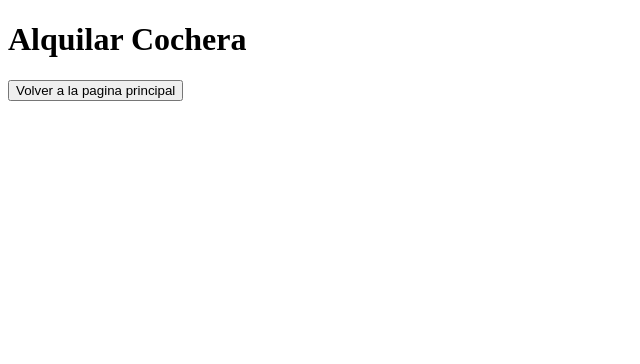
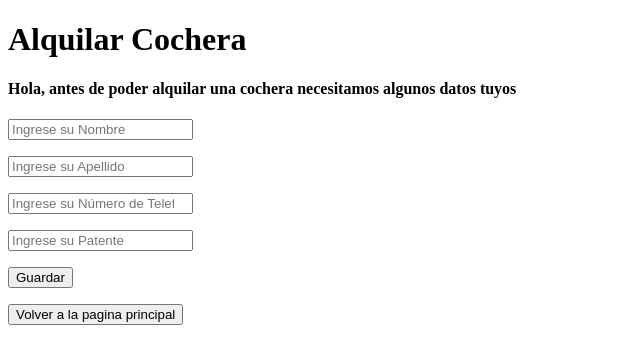
Before and after one commit to feliann/ProyectoEPT, a PHP site: page /AlquilarCochera.php in a window 1280 px wide. Shown: the top 364 px of the page, without its empty margins (0-640 px from the left). Run offline with PHP 8.4, Linux system fonts and the light colour scheme.

Commit message:
Add files via upload

```diff
--- a/ProyectoEPT/Pagina/Php/AlquilarCochera.php
+++ b/ProyectoEPT/Pagina/Php/AlquilarCochera.php
@@ -12,6 +12,31 @@
 <h1>Alquilar Cochera</h1>
 
 <header>
+<p>
+    <h4>Hola, antes de poder alquilar una cochera necesitamos algunos datos tuyos</h4>
+</p>
+<form action="Alquilar.php" method = "POST">
+
+<input class="controls" type="text" name="Nombre" id="Nombre" placeholder="Ingrese su Nombre">
+
+<p></p>
+
+<input class="controls" type="text" name="Apellido" id="Apellido" placeholder="Ingrese su Apellido">
+
+<p></p>
+
+<input class="controls" type="number" name="Telefono" id="Telefono" placeholder="Ingrese su Número de Telefono">
+
+<p></p>
+
+<input  type="text" name="Patente" id="Patente" placeholder="Ingrese su Patente">
+
+<p></p>
+<input type="submit" value= "Guardar" name="guardar" id="guardar" placeholder="Guardar">
+
+<p>
+</form>
+
 <form action="./PaginaPrincipal.php">
 <input type="submit" value= "Volver a la pagina principal" name="VolverPrincipal" id="volver" >
 </form>
```
Also changed, not shown: ProyectoEPT/Pagina/Php/Alquilar.php (added, +21 -0 lines).
